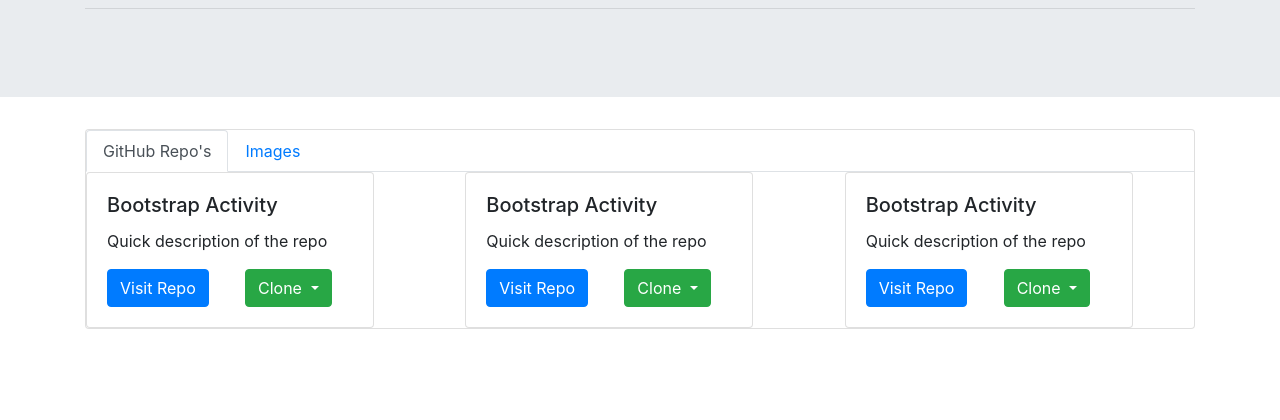
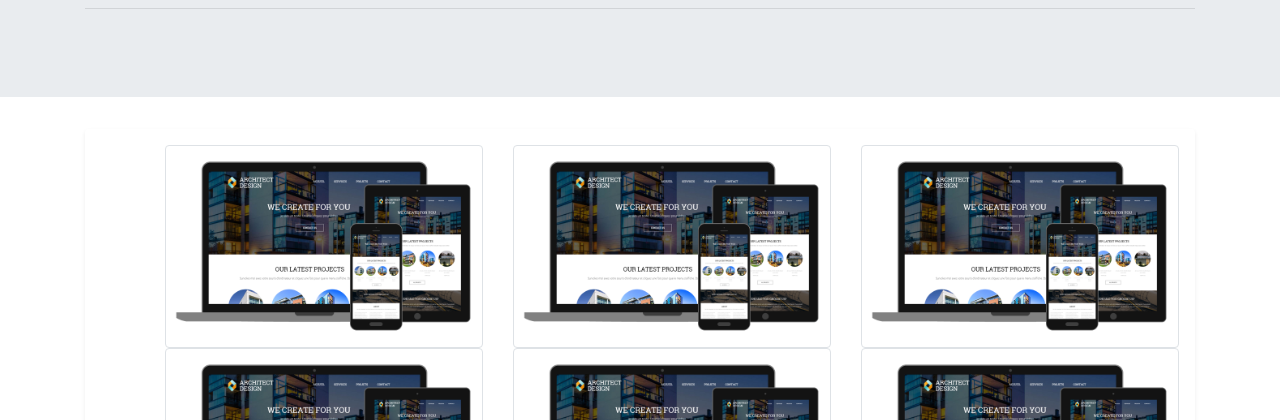
Before and after one commit to logbru/BootstrapPortfolio, a plain HTML site: page portfolio.html in a window 1280 px wide. Shown: the part 203-623 px from the top of the page. Drawn offline with nearby package versions, Linux system fonts and the light colour scheme.

```diff
--- a/portfolio.html
+++ b/portfolio.html
@@ -82,126 +82,51 @@
     </div>
   </div>
 
-  <div class="container">
+  <main role="main" class="container">
+    <div class="d-flex align-items-center p-3 my-3 text-white-50 bg-purple rounded shadow-sm">
+      <img class="mr-3" src="/docs/4.4/assets/brand/bootstrap-outline.svg" alt="" width="48" height="48">
+      <div class="lh-100">
         <div class="row">
-      <div class="col-sm-12">
-        <div class="card">
-          <ul class="nav nav-tabs" id="myTab" role="tablist">
-            <li class="nav-item">
-              <a class="nav-link active" id="github-tab" data-toggle="tab" href="#github" role="tab"
-                aria-controls="github" aria-selected="true">GitHub Repo's</a>
-            </li>
-            <li class="nav-item">
-              <a class="nav-link" id="images-tab" data-toggle="tab" href="#images" role="tab" aria-controls="images"
-                aria-selected="false">Images</a>
-            </li>
-          </ul>
-          <div class="tab-content" id="myTabContent">
-            <div class="tab-pane fade show active" id="github" role="tabpanel" aria-labelledby="github-tab">
-
+          <div class="col-sm-4"><img src="./assets/images/siteimg.png" class="img-fluid img-thumbnail"
+              alt="Responsive image"></div>
+          <div class="col-sm-4"><img src="./assets/images/siteimg.png" class="img-fluid img-thumbnail"
+              alt="Responsive image"></div>
+          <div class="col-sm-4"><img src="./assets/images/siteimg.png" class="img-fluid img-thumbnail"
+              alt="Responsive image"></div>
+        </div>
         <div class="row">
-                <div class="col-sm-4">
-                  <div class="card" style="width: 18rem;">
-                    <div class="card-body">
-                      <h5 class="card-title">Bootstrap Activity</h5>
-                      <p class="card-text">Quick description of the repo
-                      </p>
-
-                      <div class="row">
-                        <div class="col-sm-6">
-                          <a class="btn btn-primary" href="https://github.com/logbru/bootstrapact" role="button">Visit
-                            Repo</a>
+          <div class="col-sm-4"><img src="./assets/images/siteimg.png" class="img-fluid img-thumbnail"
+              alt="Responsive image">
           </div>
-                        <div class="col-sm-6">
-                          <div class="dropdown">
-                            <button class="btn btn-success dropdown-toggle" type="button" id="dropdownMenuButton"
-                              data-toggle="dropdown" aria-haspopup="true" aria-expanded="false">
-                              Clone
-                            </button>
-                            <div class="dropdown-menu" aria-labelledby="dropdownMenuButton">
-                              <input class="dropdown-item form-control" type="text"
-                                value="https://github.com/logbru/bootstrapact.git">
+          <div class="col-sm-4"><img src="./assets/images/siteimg.png" class="img-fluid img-thumbnail"
+              alt="Responsive image">
+          </div>
+          <div class="col-sm-4"><img src="./assets/images/siteimg.png" class="img-fluid img-thumbnail"
+              alt="Responsive image">
           </div>
         </div>
+        <div class="row">
+          <div class="col-sm-4"><img src="./assets/images/siteimg.png" class="img-fluid img-thumbnail"
+              alt="Responsive image">
           </div>
+          <div class="col-sm-4"><img src="./assets/images/siteimg.png" class="img-fluid img-thumbnail"
+              alt="Responsive image">
           </div>
-                    </div>
-                  </div>
-                </div>
-                <div class="col-sm-4">
-                  <div class="card" style="width: 18rem;">
-                    <div class="card-body">
-                      <h5 class="card-title">Bootstrap Activity</h5>
-                      <p class="card-text">Quick description of the repo
-                      </p>
-
-                      <div class="row">
-                        <div class="col-sm-6">
-                          <a class="btn btn-primary" href="https://github.com/logbru/bootstrapact" role="button">Visit
-                            Repo</a>
-                        </div>
-                        <div class="col-sm-6">
-                          <div class="dropdown">
-                            <button class="btn btn-success dropdown-toggle" type="button" id="dropdownMenuButton"
-                              data-toggle="dropdown" aria-haspopup="true" aria-expanded="false">
-                              Clone
-                            </button>
-                            <div class="dropdown-menu" aria-labelledby="dropdownMenuButton">
-                              <input class="dropdown-item form-control" type="text"
-                                value="https://github.com/logbru/bootstrapact.git">
-                            </div>
-                          </div>
-                        </div>
-                      </div>
-                    </div>
-                  </div>
-                </div>
-                <div class="col-sm-4">
-                  <div class="card" style="width: 18rem;">
-                    <div class="card-body">
-                      <h5 class="card-title">Bootstrap Activity</h5>
-                      <p class="card-text">Quick description of the repo
-                      </p>
-
-                      <div class="row">
-                        <div class="col-sm-6">
-                          <a class="btn btn-primary" href="https://github.com/logbru/bootstrapact" role="button">Visit
-                            Repo</a>
-                        </div>
-                        <div class="col-sm-6">
-                          <div class="dropdown">
-                            <button class="btn btn-success dropdown-toggle" type="button" id="dropdownMenuButton"
-                              data-toggle="dropdown" aria-haspopup="true" aria-expanded="false">
-                              Clone
-                            </button>
-                            <div class="dropdown-menu" aria-labelledby="dropdownMenuButton">
-                              <input class="dropdown-item form-control" type="text"
-                                value="https://github.com/logbru/bootstrapact.git">
-                            </div>
-                          </div>
-                        </div>
-                      </div>
+          <div class="col-sm-4"><img src="./assets/images/siteimg.png" class="img-fluid img-thumbnail"
+              alt="Responsive image">
           </div>
         </div>
       </div>
     </div>
 
 
-            </div>
-            <div class="tab-pane fade" id="images" role="tabpanel" aria-labelledby="images-tab">
+  </main>
 
 
 
 
-            </div>
-          </div>
-        </div>
-      </div>
-    </div>
-  </div>
+  <footer>
 
-
-  <footer>
     <ul class="fixed-bottom nav justify-content-center bg-dark">
       <span class="navbar-text text-white-50">
         <a href="https://www.facebook.com/logan.brunner.946" class="fa fa-facebook"></a>
```
Also changed, not shown: assets/images/siteimg.png (added), 1 other file. Lines whose indentation alone changed are shown as unchanged.
